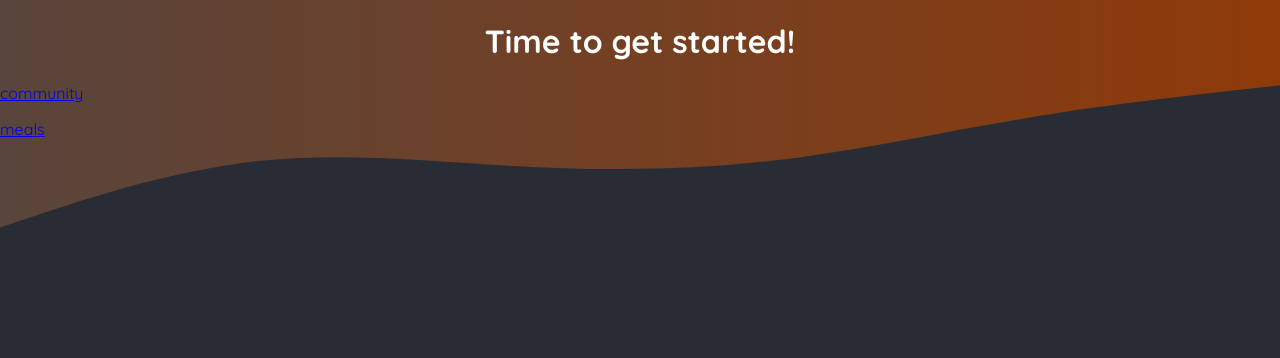
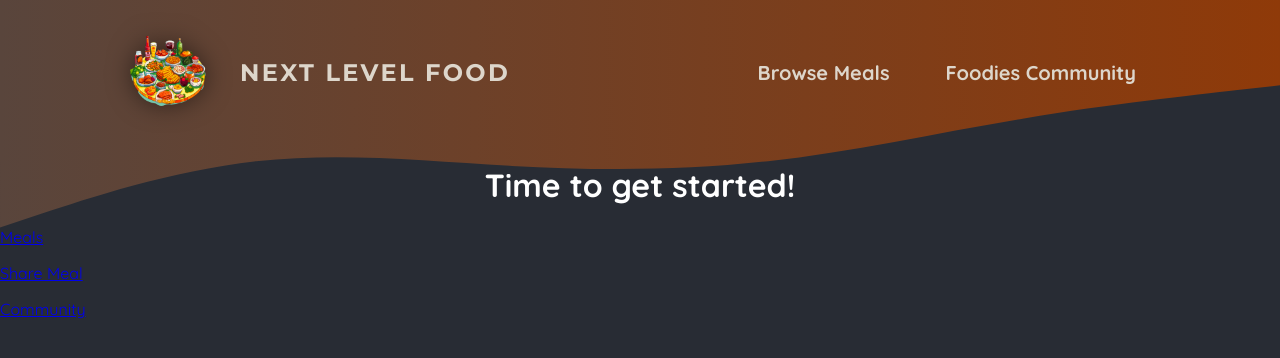
Before and after one commit to VadimKorobec/nextjs-udemy1, a Next.js app: page / in a window 1280 px wide. Shown: the top 358 px of the page. Built offline with nearby package versions, Linux system fonts and the light colour scheme.

Commit message:
add some code

```diff
--- a/app/globals.css
+++ b/app/globals.css
@@ -13,20 +13,7 @@
   background: radial-gradient(#282c34, #282c34);
 }
 
-.header-background {
-  position: absolute;
-  width: 100%;
-  height: 320px;
-  top: 0;
-  left: 0;
-  z-index: -1;
-}
 
-svg {
-  display: block;
-  width: 100%;
-  height: auto;
-}
 
 .not-found {
   margin-top: 5rem;
--- a/app/layout.tsx
+++ b/app/layout.tsx
@@ -1,4 +1,6 @@
 import type { Metadata } from "next";
+
+import MainHeader from "@/components/main-header/main-header";
 
 import "./globals.css";
 
@@ -15,26 +17,7 @@
   return (
     <html lang="en">
       <body>
-        <div className="header-background">
-          <svg xmlns="http://www.w3.org/2000/svg" viewBox="0 0 1440 320">
-            <defs>
-              <linearGradient id="gradient" x1="0%" y1="0%" x2="100%" y2="0%">
-                <stop
-                  offset="0%"
-                  style={{ stopColor: "#59453c", stopOpacity: "1" }}
-                />
-                <stop
-                  offset="100%"
-                  style={{ stopColor: "#8f3a09", stopOpacity: "1" }}
-                />
-              </linearGradient>
-            </defs>
-            <path
-              fill="url(#gradient)"
-              d="M0,256L48,240C96,224,192,192,288,181.3C384,171,480,181,576,186.7C672,192,768,192,864,181.3C960,171,1056,149,1152,133.3C1248,117,1344,107,1392,101.3L1440,96L1440,0L1392,0C1344,0,1248,0,1152,0C1056,0,960,0,864,0C768,0,672,0,576,0C480,0,384,0,288,0C192,0,96,0,48,0L0,0Z"
-            ></path>
-          </svg>
-        </div>
+        <MainHeader />
         {children}
       </body>
     </html>
--- a/app/meals/[id]/page.tsx
+++ /dev/null
@@ -1,5 +0,0 @@
-const SharePage = () => {
-  return <>Share page</>;
-};
-
-export default SharePage;
--- /dev/null
+++ b/app/meals/[mealSlug]/page.tsx
@@ -0,0 +1,5 @@
+const MealDetailsPage = () => {
+  return <h1>Meal Details</h1>;
+};
+
+export default MealDetailsPage;
--- a/app/meals/page.tsx
+++ b/app/meals/page.tsx
@@ -1,10 +1,7 @@
-import Link from "next/link";
-
 const MealsPage = () => {
   return (
     <main>
       <h1>Meals Page</h1>
-      <Link href="/meals/share">share</Link>
     </main>
   );
 };
--- /dev/null
+++ b/app/meals/share/page.tsx
@@ -0,0 +1,5 @@
+const ShareMealPage = () => {
+  return <h1>Share Meal Page</h1>;
+};
+
+export default ShareMealPage;
--- a/app/page.tsx
+++ b/app/page.tsx
@@ -7,10 +7,13 @@
         Time to get started!
       </h1>
       <p>
-        <Link href="/community">community</Link>
+        <Link href="/meals">Meals</Link>
       </p>
       <p>
-        <Link href="/meals">meals</Link>
+        <Link href="/meals/share">Share Meal</Link>
+      </p>
+      <p>
+        <Link href="/community">Community</Link>
       </p>
     </main>
   );
--- /dev/null
+++ b/components/main-header/main-header-background.module.css
@@ -0,0 +1,14 @@
+.header-background {
+    position: absolute;
+    width: 100%;
+    height: 320px;
+    top: 0;
+    left: 0;
+    z-index: -1;
+}
+
+.header-background svg {
+    display: block;
+    width: 100%;
+    height: auto;
+}
--- /dev/null
+++ b/components/main-header/main-header-background.tsx
@@ -0,0 +1,28 @@
+import styles from "./main-header-background.module.css";
+
+const MainHeaderBackground = () => {
+  return (
+    <div className={styles["header-background"]}>
+      <svg xmlns="http://www.w3.org/2000/svg" viewBox="0 0 1440 320">
+        <defs>
+          <linearGradient id="gradient" x1="0%" y1="0%" x2="100%" y2="0%">
+            <stop
+              offset="0%"
+              style={{ stopColor: "#59453c", stopOpacity: "1" }}
+            />
+            <stop
+              offset="100%"
+              style={{ stopColor: "#8f3a09", stopOpacity: "1" }}
+            />
+          </linearGradient>
+        </defs>
+        <path
+          fill="url(#gradient)"
+          d="M0,256L48,240C96,224,192,192,288,181.3C384,171,480,181,576,186.7C672,192,768,192,864,181.3C960,171,1056,149,1152,133.3C1248,117,1344,107,1392,101.3L1440,96L1440,0L1392,0C1344,0,1248,0,1152,0C1056,0,960,0,864,0C768,0,672,0,576,0C480,0,384,0,288,0C192,0,96,0,48,0L0,0Z"
+        ></path>
+      </svg>
+    </div>
+  );
+};
+
+export default MainHeaderBackground;
--- /dev/null
+++ b/components/main-header/main-header.module.css
@@ -0,0 +1,67 @@
+.header {
+    display: flex;
+    justify-content: space-between;
+    align-items: center;
+    padding: 2rem 1rem;
+}
+
+@media (min-width: 768px) {
+    .header {
+        padding: 2rem 10%;
+    }
+}
+
+.nav ul {
+    list-style: none;
+    margin: 0;
+    padding: 0;
+    display: flex;
+    gap: 1.5rem;
+    /* font-family: 'Montserrat', sans-serif; */
+    font-size: 1.25rem;
+}
+
+.nav a {
+    text-decoration: none;
+    color: #ddd6cb;
+    font-weight: bold;
+    padding: 0.5rem 1rem;
+    border-radius: 0.5rem;
+}
+
+.nav a:hover,
+.nav a:active {
+    background: linear-gradient(90deg, #ff8a05, #f9b331);
+    background-clip: text;
+    -webkit-background-clip: text;
+    -webkit-text-fill-color: transparent;
+    text-shadow: 0 0 18px rgba(248, 190, 42, 0.8);
+}
+
+.active {
+    background: linear-gradient(90deg, #ff8a05, #f9b331);
+    background-clip: text;
+    -webkit-background-clip: text;
+    -webkit-text-fill-color: transparent;
+}
+
+.logo {
+    display: flex;
+    align-items: center;
+    justify-content: center;
+    gap: 2rem;
+    text-decoration: none;
+    color: #ddd6cb;
+    font-weight: bold;
+    font-family: 'Montserrat', sans-serif;
+    letter-spacing: 0.15rem;
+    text-transform: uppercase;
+    font-size: 1.5rem;
+}
+
+.logo img {
+    width: 5rem;
+    height: 5rem;
+    object-fit: contain;
+    filter: drop-shadow(0 0 0.75rem rgba(0, 0, 0, 0.5));
+}
--- /dev/null
+++ b/components/main-header/main-header.tsx
@@ -0,0 +1,33 @@
+import Link from "next/link";
+import Image from "next/image";
+
+import logoImg from "@/assets/logo.png";
+import MainHeaderBackground from "./main-header-background";
+
+import styles from "./main-header.module.css";
+
+const MainHeader = () => {
+  return (
+    <>
+      <MainHeaderBackground />
+      <header className={styles.header}>
+        <Link className={styles.logo} href="/">
+          <Image src={logoImg} alt="A plate with food on it" priority />
+          Next Level Food
+        </Link>
+        <nav className={styles.nav}>
+          <ul>
+            <li>
+              <Link href="/meals">Browse Meals</Link>
+            </li>
+            <li>
+              <Link href="/community">Foodies Community</Link>
+            </li>
+          </ul>
+        </nav>
+      </header>
+    </>
+  );
+};
+
+export default MainHeader;
```
